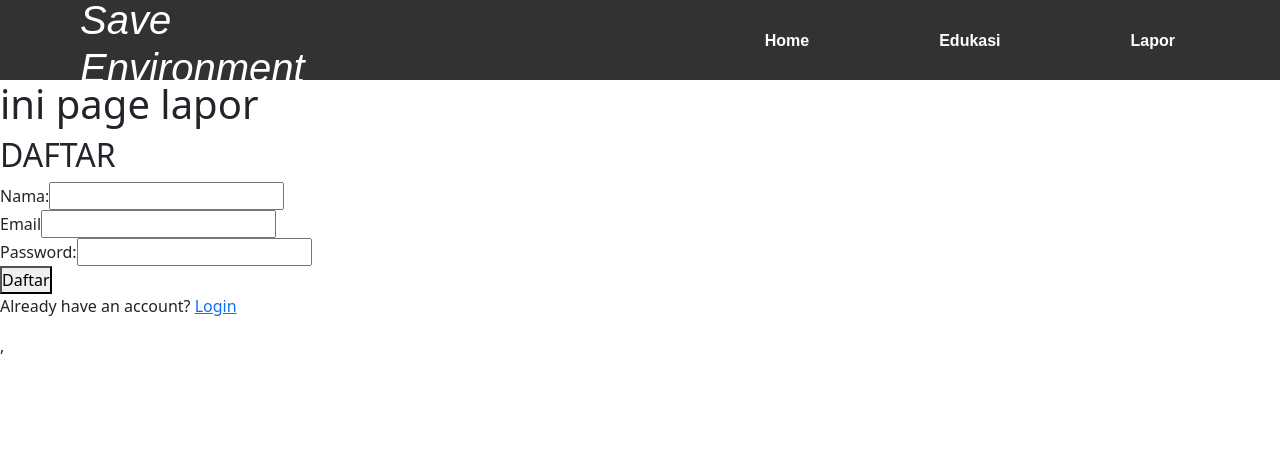
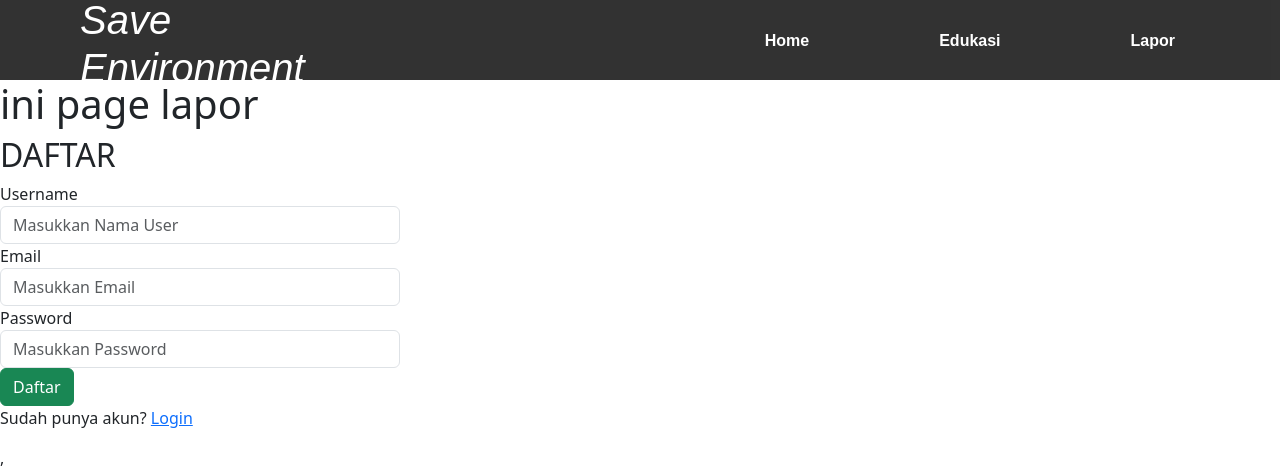
Before and after one commit to FE4-TFI/FE4-Final-Project, a React (Vite) app: page /Lapor in a window 1280 px wide. Shown: the top 466 px of the page. Built offline with nearby package versions, Linux system fonts and the light colour scheme.

Commit message:
revisi login dan register

```diff
--- a/src/Login.jsx
+++ b/src/Login.jsx
@@ -1,11 +1,11 @@
 import React, { useState } from 'react';
 import { useDispatch, useSelector } from 'react-redux';
-import { loginUser } from './redux/reducer';
+import { loginUser } from './redux/authSlice';
 import { useNavigate } from 'react-router-dom';
 
 function Login() {
     // state
-    const [email, setEmail] = useState('');
+    const [username, setUsername] = useState('');
     const [password, setPassword] = useState('');
 
     // redux state
@@ -17,11 +17,11 @@ function Login() {
     const handleLoginEvent = (e) => {
         e.preventDefault();
         let userCredential = {
-            email, password
+            username, password
         };
         dispatch(loginUser(userCredential)).then((result) => {
             if (result.payload) {
-                setEmail('');
+                setUsername('');
                 setPassword('');
                 navigate('/home');
             }
@@ -33,8 +33,8 @@ function Login() {
         <>
             <form action="" className='form-group custom-form' onSubmit={handleLoginEvent}>
                 <label htmlFor="">Email</label>
-                <input type="email" required className='form-control'
-                    value={email} onChange={(e) => setEmail(e.target.value)} />
+                <input type="text" required className='form-control'
+                    value={username} onChange={(e) => setUsername(e.target.value)} />
                 <br />
                 <label htmlFor="">Password</label>
                 <input type="password" required className='form-control'
--- a/src/pages/Edukasi.jsx
+++ b/src/pages/Edukasi.jsx
@@ -1,9 +1,12 @@
+// import Login from "../Login"
+
 import LoginForm from "./Login"
 function Edukasi() {
     return (
         <>
             <h1>page edukasi</h1>
             <LoginForm />
+            {/* <Login></Login> */}
         </>
     )
 }
--- a/src/pages/Login.jsx
+++ b/src/pages/Login.jsx
@@ -1,7 +1,8 @@
 import React, { useState } from "react";
-import { useDispatch, useSelector } from "react-redux";
+import { useDispatch } from "react-redux";
 import { loginUser } from "../redux/authSlice";
 import { useNavigate } from "react-router-dom";
+import axios from "axios";
 
 const LoginForm = () => {
     const dispatch = useDispatch();
@@ -26,6 +27,18 @@ const LoginForm = () => {
             password: password,
         };
         try {
+            // Menggunakan API untuk validasi login
+            const response = await axios.get(
+                `https://6451089fe1f6f1bb22a608b7.mockapi.io/users?username=${username}&password=${password}`
+            );
+            if (response.data.length === 0) {
+                throw new Error("Username atau password tidak valid");
+            }
+            const user = response.data[0];
+            if (user.password !== password) {
+                throw new Error("Username atau password tidak valid")
+            }
+
             await dispatch(loginUser(userData));
             setLoading(false);
             setUsername("");
@@ -33,7 +46,7 @@ const LoginForm = () => {
             navigate("/home"); // Navigate to home page after successful login
         } catch (error) {
             setLoading(false);
-            setErrorMessage("Login failed. Please try again.");
+            setErrorMessage(error.message || "Login failed. Please try again.");
         }
     };
 
@@ -44,13 +57,28 @@ const LoginForm = () => {
             <form className="form-group custom-form">
                 <div>
                     <label>Username:</label>
-                    <input type="text" value={username} onChange={handleUsernameChange} />
+                    <input
+                        className="form-control"
+                        type="text"
+                        value={username}
+                        onChange={handleUsernameChange}
+                    />
+
+                    <label>Password:</label>
+                    <input
+                        className="form-control"
+                        type="password"
+                        value={password}
+                        onChange={handlePasswordChange}
+                    />
                 </div>
-                <div>
-                    <label>Password:</label>
-                    <input type="password" value={password} onChange={handlePasswordChange} />
-                </div>
-                <button type="button" onClick={handleLogin} disabled={loading}>
+
+                <button
+                    className="btn btn-success"
+                    type="button"
+                    onClick={handleLogin}
+                    disabled={loading}
+                >
                     {loading ? "Logging in..." : "Login"}
                 </button>
             </form>
--- a/src/pages/Register.jsx
+++ b/src/pages/Register.jsx
@@ -26,6 +26,29 @@ const RegisterForm = () => {
     };
 
     const handleRegister = async () => {
+
+        setErrorMessage("");
+        setSuccessMessage("")
+        if (!username) {
+            setErrorMessage("Username masih kosong");
+            return;
+        }
+
+        if (!email) {
+            setErrorMessage("Email masih kosong");
+            return;
+        }
+        if (!email.includes("@")) {
+            setErrorMessage("Email tidak valid");
+            return;
+        }
+
+        if (!password) {
+            setErrorMessage("Password masih kosong");
+            return;
+        }
+
+
         setLoading(true);
         const userData = {
             username: username,
@@ -52,25 +75,25 @@ const RegisterForm = () => {
             <h2>DAFTAR</h2>
             {successMessage && <p>{successMessage}</p>}
             {errorMessage && <p>{errorMessage}</p>}
-            <form className="">
+            <form className="form-group custom-form">
                 <div>
-                    <label>Nama:</label>
-                    <input type="text" value={username} onChange={handleUsernameChange} />
+                    <label>Username</label>
+                    <input className="form-control" type="text" placeholder="Masukkan Nama User" value={username} onChange={handleUsernameChange} />
                 </div>
                 <div>
                     <label htmlFor="">Email</label>
-                    <input type="email" value={email} onChange={handleEmailChange} />
+                    <input className="form-control" placeholder="Masukkan Email" type="email" value={email} onChange={handleEmailChange} />
                 </div>
                 <div>
-                    <label>Password:</label>
-                    <input type="password" value={password} onChange={handlePasswordChange} />
+                    <label>Password</label>
+                    <input className="form-control" placeholder="Masukkan Password" type="password" value={password} onChange={handlePasswordChange} />
                 </div>
-                <button type="button" onClick={handleRegister} disabled={loading}>
+                <button className="btn btn-success" type="button" onClick={handleRegister} disabled={loading}>
                     {loading ? "Mendaftarkan Akun..." : "Daftar"}
                 </button>
             </form>
             <p>
-                Already have an account? <Link to="/login">Login</Link>
+                Sudah punya akun? <Link to="/login">Login</Link>
             </p>
         </div>
     );
```
